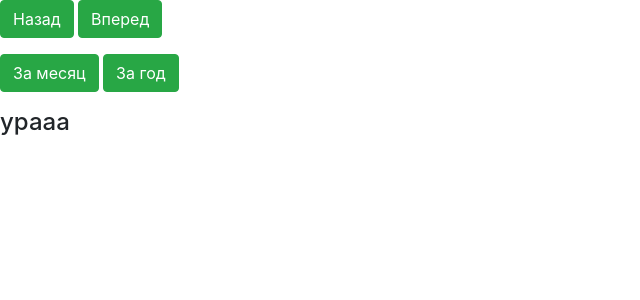
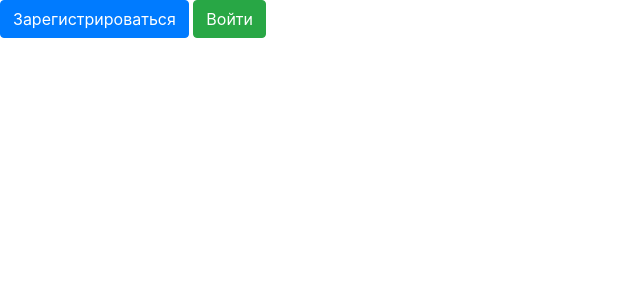
Before and after one commit to xe0xe/diary-project, a Flask app: page / in a window 1280 px wide. Shown: the part 72-372 px from the top of the page, without its empty margins (0-640 px from the left). Run offline with Flask 2, Linux system fonts and the light colour scheme; parts of the project's set-up code (start-up, migrations or seed data) failed here and were passed over; some libraries are stand-ins or nearby versions.

Commit message:
Update index.html

```diff
--- a/templates/index.html
+++ b/templates/index.html
@@ -1,34 +1,10 @@
-<!DOCTYPE html>
-<html lang="ru">
-<style>
-    .flex-container {
-    display: flex;
-    justify-content: flex-end
-    }
-</style>
-<head>
-    <meta charset="UTF-8">
-    <link rel="stylesheet"
-          href="https://stackpath.bootstrapcdn.com/bootstrap/4.4.1/css/bootstrap.min.css"
-          integrity="sha384-Vkoo8x4CGsO3+Hhxv8T/Q5PaXtkKtu6ug5TOeNV6gBiFeWPGFN9MuhOf23Q9Ifjh"
-          crossorigin="anonymous">
-    <title>{{title}}</title>
-</head>
-<body>
-<nav class="navbar navbar-light bg-light">
-    <h1>Дневник Расходов</h1>
-    {% if current_user.is_authenticated %}
-    <a class="navbar-brand" href="/logout">{{ current_user.name }}</a>
-{% endif %}
-    </nav>
-<p>
-        <a class="btn btn-success" href="/success">Назад</a>
-        <a class="flex-container, btn btn-success" href="/atblog">Вперед</a>
+{% extends "base.html" %}
+
+{% block content %}
+<form action="" method="post">
+    <p>
+        <a class="btn btn-primary " href="/register">Зарегистрироваться</a>
+        <a class="btn btn-success" href="/login">Войти</a>
     </p>
-<p>
-        <a class="btn btn-success" href="/success">За месяц</a>
-        <a class="btn btn-success" href="/success">За год</a>
-    </p>
-<h4>урааа</h4>
-</body>
-</html>
+</form>
+{% endblock %}
```
